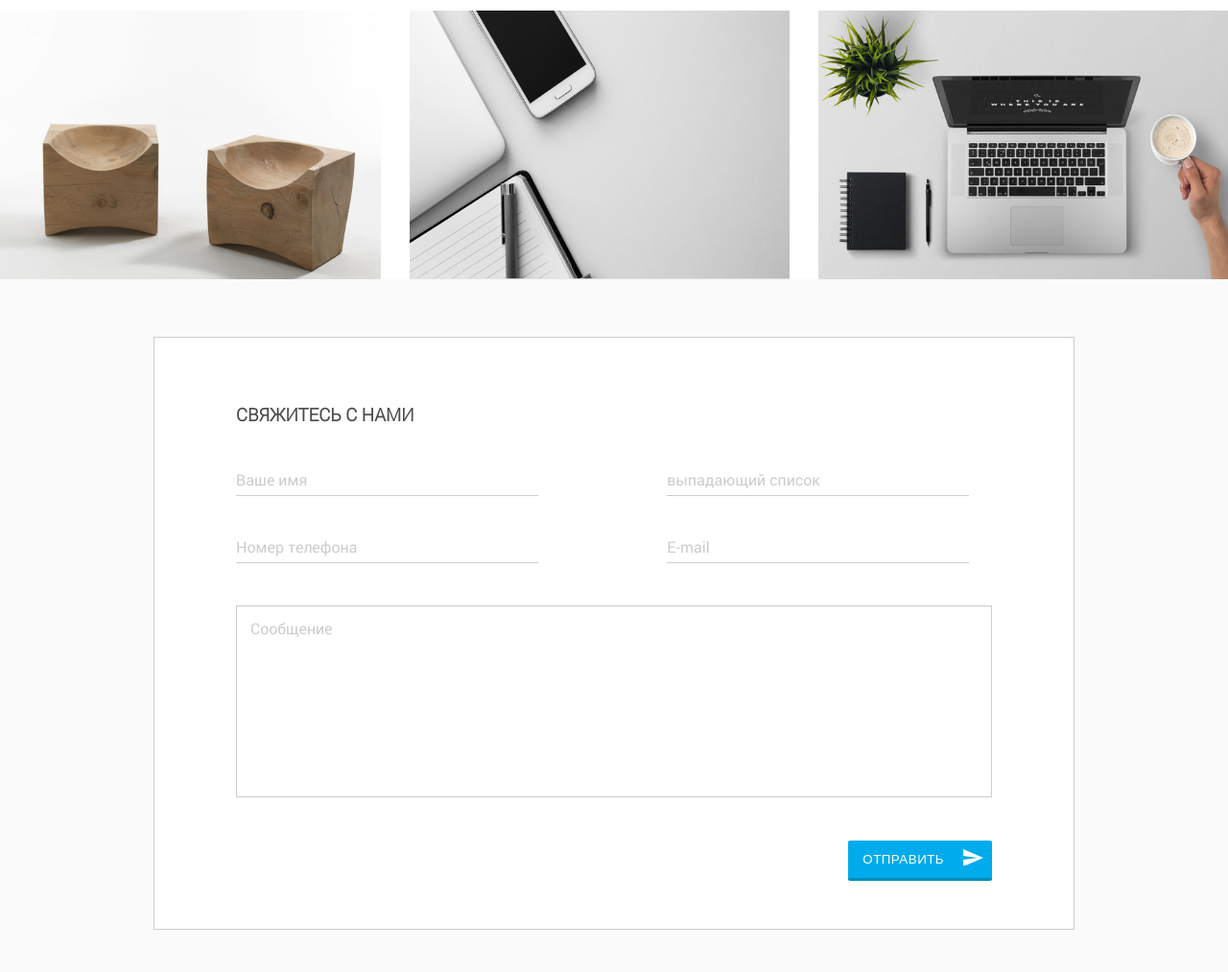
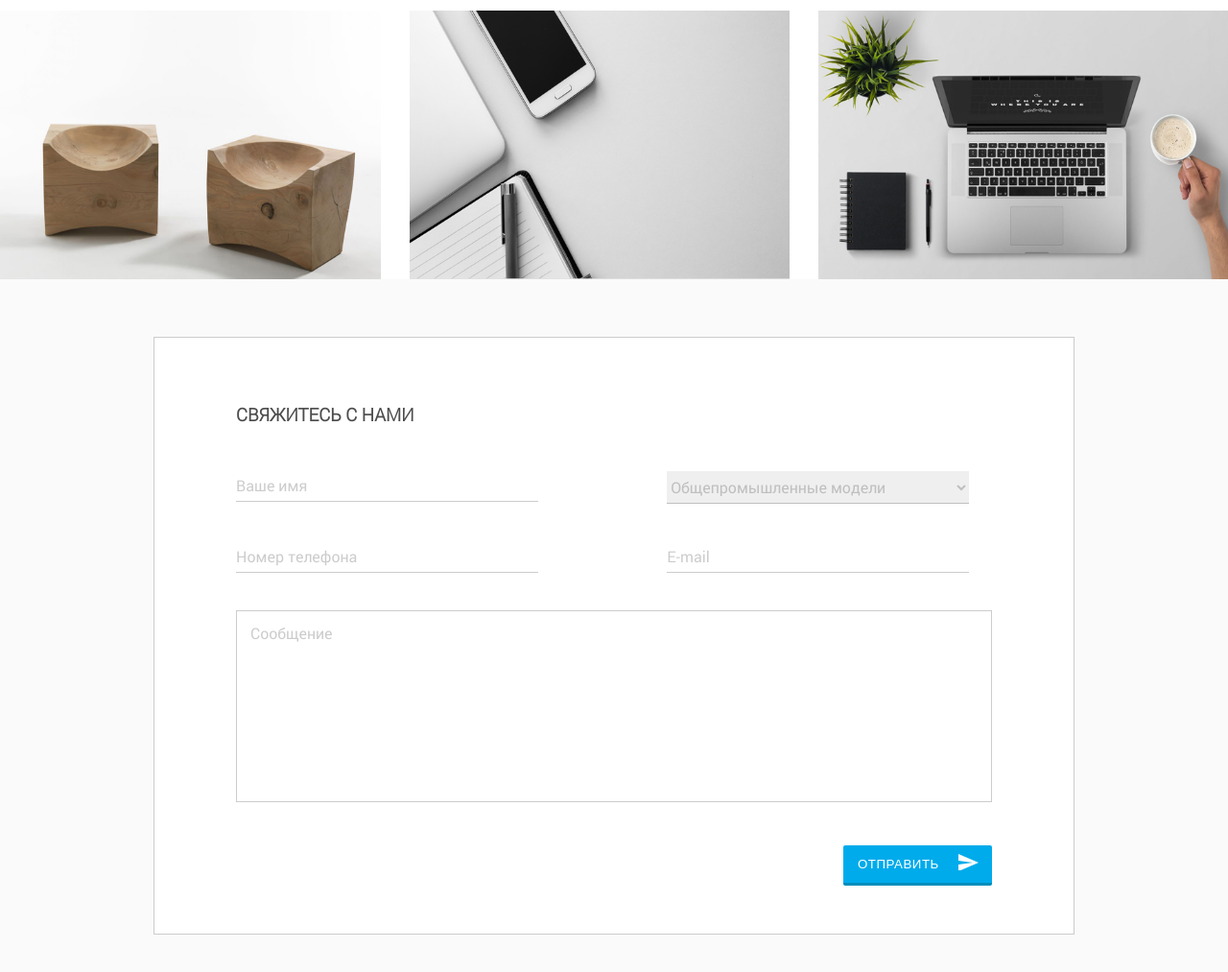
Before and after one commit to lanasamohina/dz_15.01, a plain HTML site: page index.html in a window 1280 px wide. Shown: the part 329-1342 px from the top of the page at 96% size. Drawn offline with Linux system fonts and the light colour scheme.

Commit message:
add select

```diff
--- a/css/main.css
+++ b/css/main.css
@@ -96,7 +96,7 @@ form{
 .form-row{
     width: 100%;
     height: 50px;
-    padding-bottom: 70px;
+    padding-bottom: 80px;
 }
 
 .form-row-item{
@@ -133,7 +133,6 @@ form{
  }
 
 .empty-for-border{
-
     width: 100%;
 }
 
@@ -162,6 +161,7 @@ form{
 }
 .textarea-row{
     position: relative;
+    margin-top: -15px;
 }
 .form-textarea{
     width: 100%;
@@ -196,7 +196,7 @@ form{
     color: #fff;
     text-transform: uppercase;
     height: 42px;
-    width: 19%;
+    width: 155px;
     float: right;
     background-color: #00abeb;
     border: none;
@@ -207,8 +207,6 @@ form{
     position: relative;
     border-radius: 2px;
 }
-
-
 .button-text:after{
     content: "";
     background-image: url("../img/ic_send_white_24dp/web/ic_send_white_24dp_1x.png");
@@ -218,3 +216,23 @@ form{
     top: 6px;
     left: 118px;
 }
+
+.form-select{
+    color: rgba(0, 0, 0, .2);
+    font-family: 'RobotoRegular';
+    font-size: 16px;
+}
+
+.option-1, .option-2{
+    font-size: 14px;
+}
+.form-select option[selected]{
+    background-color: rgba(0, 0, 0, .2);
+}
+.option-1:hover{
+    background-color: #00abeb;
+}
+
+.option-2:hover{
+     background-color: #00abeb;
+ }
--- a/index.html
+++ b/index.html
@@ -87,9 +87,10 @@
                     </div>
 
                     <div class="form-row-item">
-                        <input class="form-input" id="#list" type="text">
-                        <div class="empty-for-border"></div>
-                        <label class="form-label" for="#list">выпадающий список</label>
+                        <select class="form-select form-input" id="#list">
+                            <option class="option-1" value="1">Общепромышленные модели</option>
+                            <option class="option-2" value="2">Судостроение</option>
+                        </select>
                     </div>
                 </div>
                 <div class="form-row">
@@ -112,12 +113,9 @@
                 <button type="submit" class="form-button">
                     <span class="button-text">Отправить</span>
                 </button>
-
-
-
             </form>
 </div>
 
-    </div>
+        </div>
 </body>
 </html>
```
